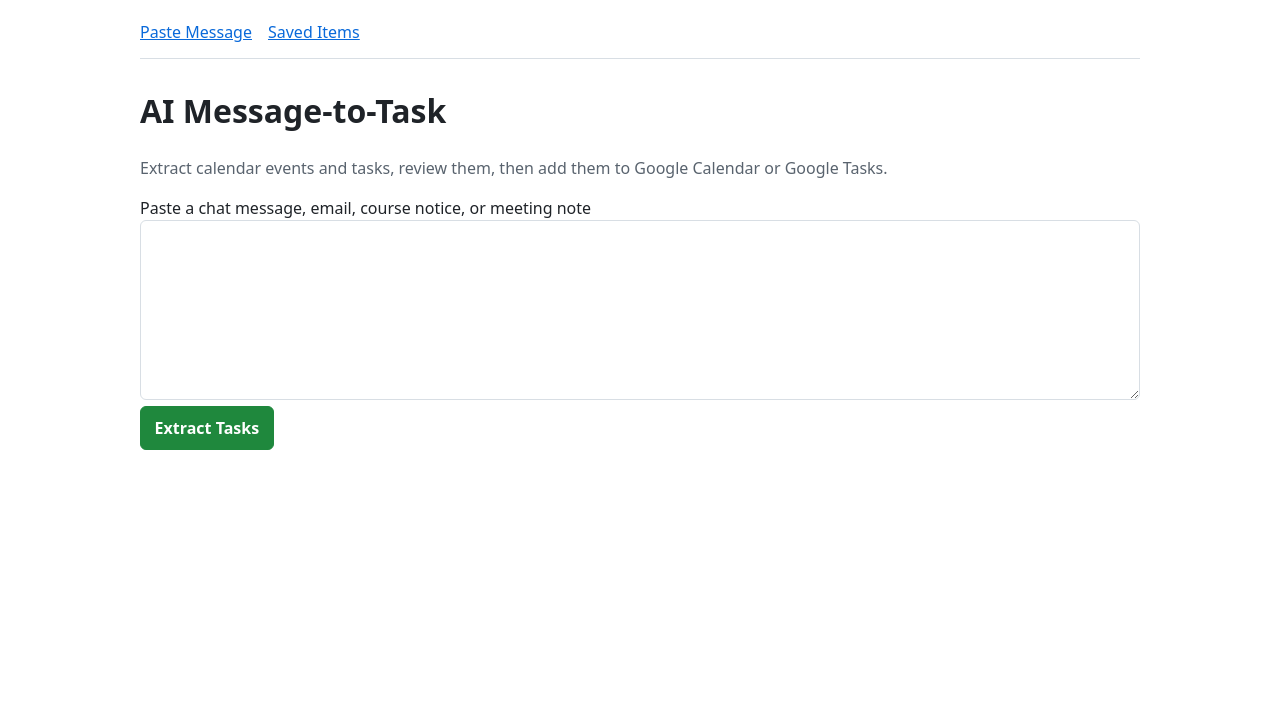
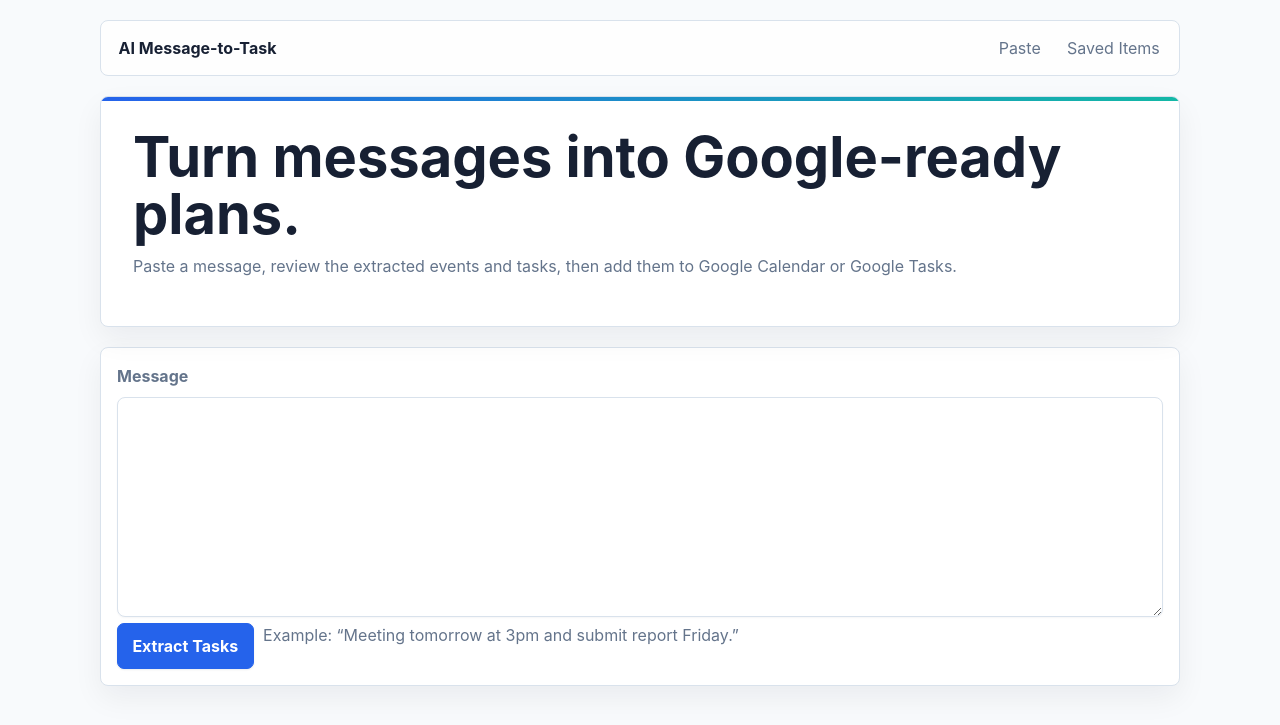
Before and after one commit to bijdolphin/vocation-project, a Flask app: page / in a window 1280 px wide. Shown: the top 725 px of the page. Run offline with Flask 3, Linux system fonts and the light colour scheme.

Commit message:
Refresh app interface

```diff
--- a/templates/base.html
+++ b/templates/base.html
@@ -7,57 +7,126 @@
     <style>
       :root {
         color-scheme: light;
-        --border: #d8dee4;
+        --accent: #2563eb;
+        --accent-dark: #1d4ed8;
+        --bg: #f8fafc;
+        --border: #d9e2ec;
         --danger: #b42318;
-        --muted: #59636e;
-        --panel: #f6f8fa;
-        --text: #1f2328;
+        --danger-bg: #fff1f0;
+        --muted: #64748b;
+        --panel: #ffffff;
+        --panel-soft: #eef4ff;
+        --success: #116329;
+        --success-bg: #e8f8ee;
+        --text: #172033;
       }
       * {
         box-sizing: border-box;
       }
       body {
+        background: var(--bg);
         color: var(--text);
-        font-family: system-ui, -apple-system, BlinkMacSystemFont, "Segoe UI", sans-serif;
+        font-family: Inter, ui-sans-serif, system-ui, -apple-system, BlinkMacSystemFont, "Segoe UI", sans-serif;
         line-height: 1.5;
+        margin: 0;
+      }
+      .app-shell {
         margin: 0 auto;
-        max-width: 1040px;
+        max-width: 1120px;
         padding: 1.25rem;
       }
       nav {
         align-items: center;
-        border-bottom: 1px solid var(--border);
+        background: rgba(255, 255, 255, 0.86);
+        border: 1px solid var(--border);
+        border-radius: 8px;
         display: flex;
-        gap: 1rem;
-        margin-bottom: 1.75rem;
-        padding-bottom: 0.85rem;
+        gap: 0.5rem;
+        justify-content: space-between;
+        margin-bottom: 1.25rem;
+        padding: 0.55rem;
+      }
+      .brand {
+        color: var(--text);
+        font-weight: 750;
+        padding: 0.35rem 0.55rem;
+        text-decoration: none;
+      }
+      .nav-links {
+        display: flex;
+        gap: 0.35rem;
+      }
+      .nav-links a {
+        border-radius: 6px;
+        color: var(--muted);
+        padding: 0.4rem 0.65rem;
+        text-decoration: none;
+      }
+      .nav-links a:hover {
+        background: var(--panel-soft);
+        color: var(--accent-dark);
+      }
+      main {
+        display: grid;
+        gap: 1.25rem;
       }
       a {
-        color: #0969da;
+        color: var(--accent);
       }
       h1, h2, h3, p {
         margin-top: 0;
       }
+      h1 {
+        font-size: clamp(2rem, 6vw, 3.5rem);
+        line-height: 1.02;
+        margin-bottom: 0.65rem;
+      }
+      h2 {
+        font-size: 1.1rem;
+        margin-bottom: 0.65rem;
+      }
+      h3 {
+        font-size: 1rem;
+        margin-bottom: 0;
+      }
+      label {
+        color: var(--muted);
+        display: block;
+        font-weight: 650;
+        margin-bottom: 0.55rem;
+      }
       textarea {
+        background: #fff;
         border: 1px solid var(--border);
-        border-radius: 6px;
-        box-sizing: border-box;
+        border-radius: 8px;
+        box-shadow: 0 1px 2px rgba(15, 23, 42, 0.04);
         font: inherit;
-        min-height: 180px;
-        padding: 0.75rem;
+        min-height: 220px;
+        padding: 1rem;
+        resize: vertical;
         width: 100%;
       }
+      textarea:focus {
+        border-color: var(--accent);
+        outline: 3px solid rgba(37, 99, 235, 0.14);
+      }
       button, .button {
-        background: #1f883d;
-        border: 1px solid #1f883d;
-        border-radius: 6px;
+        background: var(--accent);
+        border: 1px solid var(--accent);
+        border-radius: 7px;
+        box-shadow: 0 1px 2px rgba(15, 23, 42, 0.08);
         color: #fff;
         cursor: pointer;
-        display: inline-block;
+        display: inline-flex;
         font: inherit;
-        font-weight: 650;
-        padding: 0.55rem 0.85rem;
+        font-weight: 700;
+        justify-content: center;
+        padding: 0.62rem 0.9rem;
         text-decoration: none;
+      }
+      button:hover, .button:hover {
+        background: var(--accent-dark);
+        border-color: var(--accent-dark);
       }
       button:disabled {
         cursor: wait;
@@ -68,90 +137,154 @@
         border-color: var(--border);
         color: var(--text);
       }
+      .secondary:hover {
+        background: #f8fafc;
+        border-color: #b9c6d3;
+        color: var(--text);
+      }
       .danger {
         color: var(--danger);
       }
-      .page-header, .section-heading, .item-header, .panel {
+      .page-header {
+        align-items: end;
+        display: grid;
+        gap: 1rem;
+        grid-template-columns: minmax(0, 1fr) auto;
+      }
+      .hero, .panel, .item, .notice {
+        background: var(--panel);
+        border: 1px solid var(--border);
+        border-radius: 8px;
+        box-shadow: 0 12px 30px rgba(15, 23, 42, 0.06);
+      }
+      .hero {
+        overflow: hidden;
+        padding: clamp(1.2rem, 4vw, 2rem);
+        position: relative;
+      }
+      .hero::before {
+        background: linear-gradient(90deg, var(--accent), #14b8a6);
+        content: "";
+        display: block;
+        height: 4px;
+        left: 0;
+        position: absolute;
+        right: 0;
+        top: 0;
+      }
+      .panel {
+        align-items: center;
+        display: grid;
+        gap: 1rem;
+        grid-template-columns: minmax(0, 1fr) auto;
+        padding: 1rem;
+      }
+      .section-heading, .item-header {
         align-items: center;
         display: flex;
-        gap: 1rem;
+        gap: 0.75rem;
         justify-content: space-between;
-      }
-      .panel {
-        background: var(--panel);
-        border: 1px solid var(--border);
-        border-radius: 6px;
-        margin-bottom: 1.5rem;
-        padding: 1rem;
       }
       .item-list {
         display: grid;
-        gap: 1rem;
+        gap: 0.85rem;
       }
       .item {
-        border: 1px solid var(--border);
-        border-radius: 6px;
         padding: 1rem;
       }
+      .item-actions {
+        border-top: 1px solid var(--border);
+        margin-top: 0.9rem;
+        padding-top: 0.85rem;
+      }
       .badge {
-        background: #f6f8fa;
+        background: #f1f5f9;
         border: 1px solid var(--border);
         border-radius: 999px;
         color: var(--muted);
-        font-size: 0.85rem;
-        padding: 0.15rem 0.5rem;
+        font-size: 0.8rem;
+        font-weight: 700;
+        padding: 0.2rem 0.55rem;
         white-space: nowrap;
       }
       .success-badge {
-        background: #dafbe1;
-        border-color: #aceebb;
-        color: #116329;
+        background: var(--success-bg);
+        border-color: #b7ebc6;
+        color: var(--success);
+      }
+      .error, .success {
+        border-radius: 8px;
+        padding: 0.8rem 1rem;
       }
       .error {
-        background: #fff1f0;
+        background: var(--danger-bg);
         border: 1px solid #ffccc7;
-        border-radius: 6px;
         color: #a8071a;
-        padding: 0.75rem 1rem;
       }
       .success {
-        background: #f6ffed;
-        border: 1px solid #b7eb8f;
-        border-radius: 6px;
-        color: #237804;
-        padding: 0.75rem 1rem;
+        background: var(--success-bg);
+        border: 1px solid #b7ebc6;
+        color: var(--success);
       }
       .muted, .empty-state {
         color: var(--muted);
       }
+      .empty-state {
+        background: #fff;
+        border: 1px dashed var(--border);
+        border-radius: 8px;
+        padding: 1rem;
+      }
       pre {
-        background: var(--panel);
-        border: 1px solid var(--border);
-        border-radius: 6px;
+        background: #0f172a;
+        border-radius: 8px;
+        color: #e2e8f0;
         overflow-x: auto;
         padding: 1rem;
       }
+      details {
+        background: #fff;
+        border: 1px solid var(--border);
+        border-radius: 8px;
+        padding: 0.85rem 1rem;
+      }
       dl {
         display: grid;
-        gap: 0.35rem 1rem;
-        grid-template-columns: minmax(90px, max-content) 1fr;
+        gap: 0.4rem 1rem;
+        grid-template-columns: minmax(96px, max-content) 1fr;
+        margin-bottom: 0;
       }
       dt {
         color: var(--muted);
-        font-weight: 700;
+        font-weight: 750;
       }
       dd {
         margin: 0;
         min-width: 0;
         overflow-wrap: anywhere;
       }
-      @media (max-width: 680px) {
-        body {
-          padding: 1rem;
+      .actions {
+        display: flex;
+        flex-wrap: wrap;
+        gap: 0.6rem;
+      }
+      @media (max-width: 720px) {
+        .app-shell {
+          padding: 0.8rem;
         }
-        .page-header, .section-heading, .item-header, .panel {
-          align-items: flex-start;
+        nav, .page-header, .panel {
+          align-items: stretch;
+          grid-template-columns: 1fr;
+        }
+        nav {
           flex-direction: column;
+        }
+        .nav-links {
+          width: 100%;
+        }
+        .nav-links a {
+          flex: 1;
+          text-align: center;
         }
         dl {
           grid-template-columns: 1fr;
@@ -160,11 +293,18 @@
     </style>
   </head>
   <body>
-    <nav>
-      <a href="{{ url_for('index') }}">Paste Message</a>
-      <a href="{{ url_for('items') }}">Saved Items</a>
-    </nav>
-    {% block content %}{% endblock %}
+    <div class="app-shell">
+      <nav>
+        <a class="brand" href="{{ url_for('index') }}">AI Message-to-Task</a>
+        <div class="nav-links">
+          <a href="{{ url_for('index') }}">Paste</a>
+          <a href="{{ url_for('items') }}">Saved Items</a>
+        </div>
+      </nav>
+      <main>
+        {% block content %}{% endblock %}
+      </main>
+    </div>
     <script>
       document.querySelectorAll("form").forEach((form) => {
         form.addEventListener("submit", (event) => {
--- a/templates/paste.html
+++ b/templates/paste.html
@@ -1,17 +1,17 @@
 {% extends "base.html" %}
 
 {% block content %}
-  <div class="page-header">
-    <div>
-      <h1>AI Message-to-Task</h1>
-      <p class="muted">Extract calendar events and tasks, review them, then add them to Google Calendar or Google Tasks.</p>
+  <section class="hero">
+    <h1>Turn messages into Google-ready plans.</h1>
+    <p class="muted">Paste a message, review the extracted events and tasks, then add them to Google Calendar or Google Tasks.</p>
+  </section>
+
+  <form class="item" method="post" action="{{ url_for('extract') }}">
+    <label for="message">Message</label>
+    <textarea id="message" name="message" required></textarea>
+    <div class="actions">
+      <button type="submit" data-loading-text="Extracting with AI...">Extract Tasks</button>
+      <span class="muted">Example: “Meeting tomorrow at 3pm and submit report Friday.”</span>
     </div>
-  </div>
-  <form method="post" action="{{ url_for('extract') }}">
-    <label for="message">Paste a chat message, email, course notice, or meeting note</label>
-    <textarea id="message" name="message" required></textarea>
-    <p>
-      <button type="submit" data-loading-text="Extracting with AI...">Extract Tasks</button>
-    </p>
   </form>
 {% endblock %}
```
Also changed, not shown: templates/items.html (+5 -3 lines), templates/review.html (+17 -5 lines).
